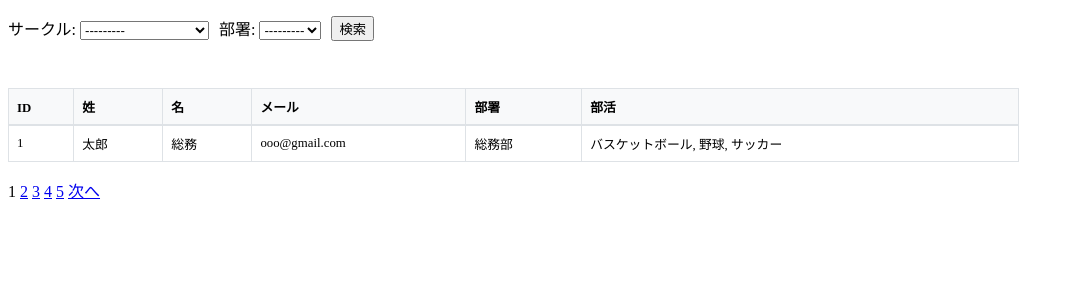
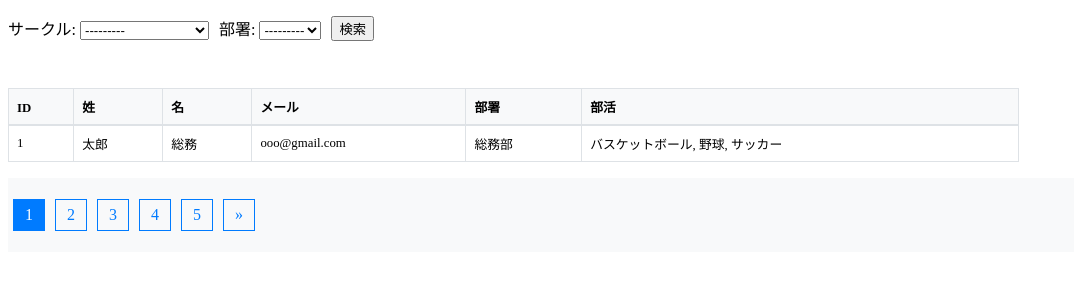
Before and after one commit to minjyun3011/hr_management, a Django app: page / in a window 1280 px wide. Shown: the part 64-364 px from the top of the page, without its empty margins (0-1074 px from the left). Run offline with Django 5.2, Linux system fonts and the light colour scheme; data comes from the database, SQL or seed files in the repository.

Commit message:
社員管理システム完了

```diff
--- a/project/employee/static/css/style.css
+++ b/project/employee/static/css/style.css
@@ -122,3 +122,42 @@ nav {
     margin-left: 1px;
     /* 左側のマージンを設定 */
 }
+
+.pagination {
+    list-style: none;
+    /* 箇条書きの点をなくす */
+    display: flex;
+    /* リストアイテムを横並びにする */
+    padding: 0;
+}
+
+.page-item {
+    margin: 5px;
+    /* リストアイテム間の余白 */
+}
+
+.page-link {
+    display: flex;
+    /* リンク内の要素（テキストやアイコン）を中央揃えにする */
+    justify-content: center;
+    /* 水平方向の中央揃え */
+    align-items: center;
+    /* 垂直方向の中央揃え */
+    width: 30px;
+    /* 正方形のサイズ（幅） */
+    height: 30px;
+    /* 正方形のサイズ（高さ） */
+    border: 1px solid #007bff;
+    /* 枠線 */
+    text-decoration: none;
+    /* リンクの下線を消す */
+    color: #007bff;
+    /* リンクのテキスト色 */
+}
+
+.page-item.active .page-link {
+    background-color: #007bff;
+    /* 現在のページの背景色 */
+    color: white;
+    /* 現在のページのテキスト色 */
+}
--- a/project/employee/templates/employee/employee_list.html
+++ b/project/employee/templates/employee/employee_list.html
@@ -34,5 +34,5 @@
         {% endfor %}
     </tbody>
 </table>
-{% include 'employee/page2.html' %}
+{% include 'employee/page3.html' %}
 {% endblock %}
--- a/project/employee/templates/employee/page3.html
+++ b/project/employee/templates/employee/page3.html
@@ -0,0 +1,36 @@
+{% load mytag %}
+<nav aria-label="Page navigation">
+    <ul class="pagination">
+        {% if page_obj.has_previous %}
+        <li class="page-item">
+            <a class="page-link" href="?{% url_replace request 'page' page_obj.previous_page_number %}"">
+            <span aria-hidden=" true">&laquo;</span>
+            </a>
+        </li>
+        {% endif %}
+
+        {% for link_page in page_obj.paginator.page_range %}
+        {% if link_page == page_obj.number %}
+        <li class="page-item active">
+            <a class="page-link" href="?{%  url_replace request 'page' link_page %}">
+                {{ link_page }}
+            </a>
+        </li>
+        {% else %}
+        <li class="page-item">
+            <a class="page-link" href="?{% url_replace request 'page' link_page %}">
+                {{ link_page }}
+            </a>
+        </li>
+        {% endif %}
+        {% endfor %}
+
+        {% if page_obj.has_next %}
+        <li class="page-item">
+            <a class="page-link" href="?{% url_replace request 'page' page_obj.next_page_number %}">
+                <span aria-hidden="true">&raquo;</span>
+            </a>
+        </li>
+        {% endif %}
+    </ul>
+</nav>
```
